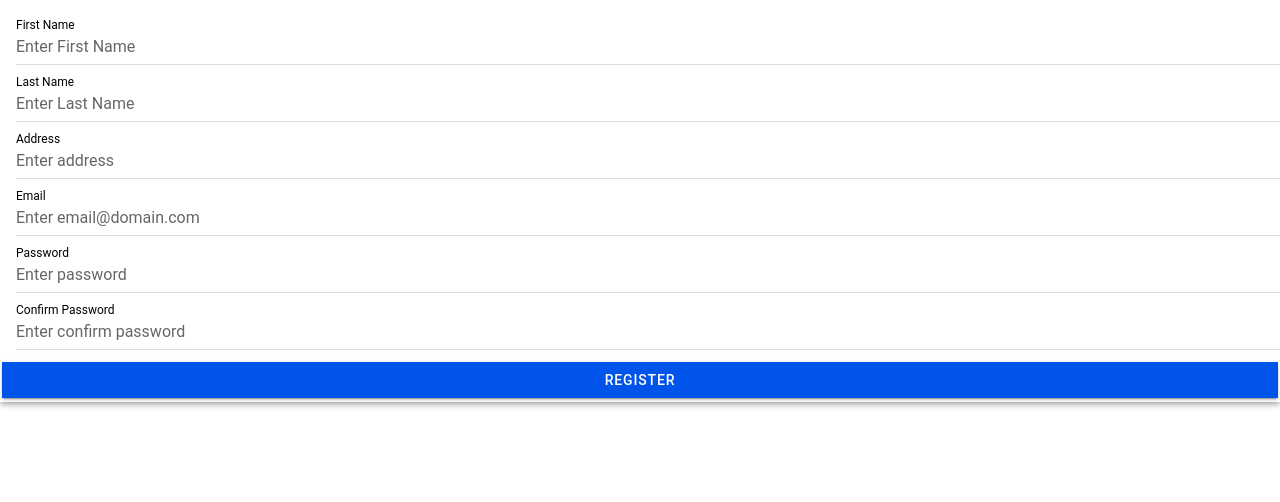
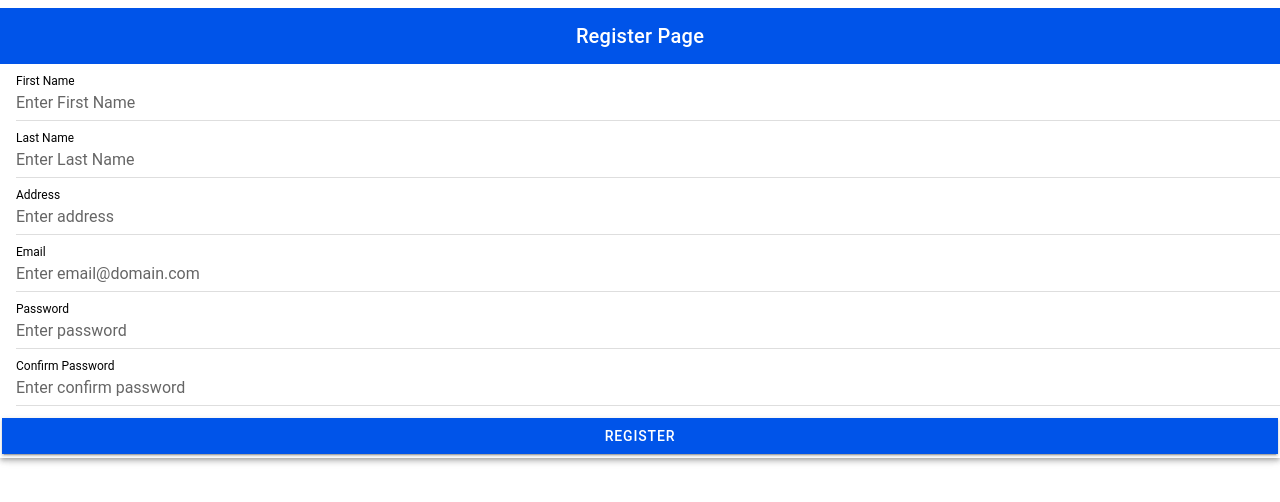
Before and after one commit to Jolinamata/it35-lab, a React (Vite) app: page /it35-lab/app in a window 1280 px wide. Shown: the top 502 px of the page. Built offline with nearby package versions, Linux system fonts and the light colour scheme.

Commit message:
add function to my Register to src/pages/App.tsx and Route of my Register

```diff
--- a/src/pages/Register.tsx
+++ b/src/pages/Register.tsx
@@ -20,11 +20,14 @@ const Register: React.FC = () => {
     <IonPage>
 
       <IonHeader>
-     <div> <IonContent>
-       <h2>Register Page</h2>
-     </IonContent></div>
+
 
       <IonList>
+      <IonToolbar color="primary">
+  <IonTitle style={{ textAlign: 'center' }}>Register Page</IonTitle>
+</IonToolbar>
+
+
       <IonItem>
         <IonInput label="First Name" labelPlacement="stacked" placeholder="Enter First Name"></IonInput>
       </IonItem>
```
